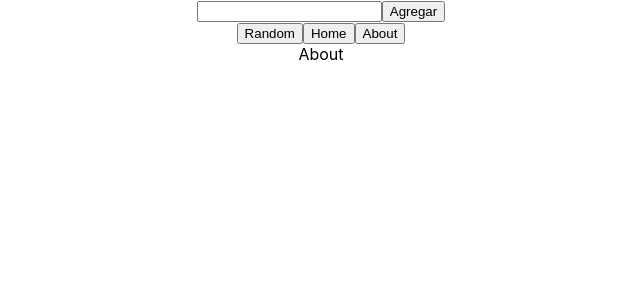
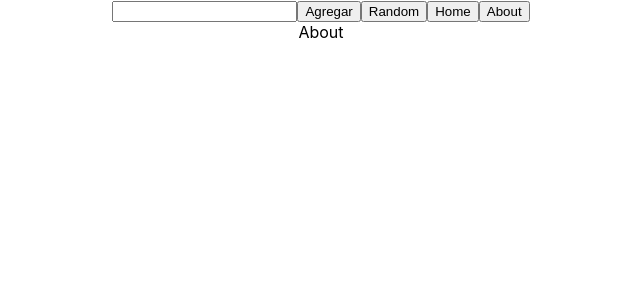
Before and after one commit to DestroctorGT/rick_and_morty, a React (Create React App) app: page /about in a window 1280 px wide. Shown: the top 300 px of the page, without its empty margins (319-959 px from the left). Built offline with nearby package versions, Linux system fonts and the light colour scheme.

Commit message:
fix: se ha cambiado la etiqueta div del componente nav por la etiqueta Nav y se ha eliminado la etiqueta div del componente search bar ya que era innecesario semanticamente

```diff
--- a/src/Components/Nav.jsx
+++ b/src/Components/Nav.jsx
@@ -4,7 +4,7 @@ import { Link } from "react-router-dom";
 
 export default function Nav({ onSearch, onRandom }) {
   return (
-    <div>
+    <nav>
       <SearchBar onSearch={onSearch} />
       <button onClick={onRandom}>Random</button>
 
@@ -15,6 +15,6 @@ export default function Nav({ onSearch, onRandom }) {
       <Link to="/about">
         <button>About</button>
       </Link>
-    </div>
+    </nav>
   );
 }
--- a/src/Components/SearchBar.jsx
+++ b/src/Components/SearchBar.jsx
@@ -7,9 +7,9 @@ export default function SearchBar({ onSearch }) {
     setInputValue(e.target.value);
   }
   return (
-    <div>
+    <>
       <input onChange={handleChange} type="search" />
       <button onClick={() => onSearch(inputValue)}>Agregar</button>
-    </div>
+    </>
   );
 }
```
